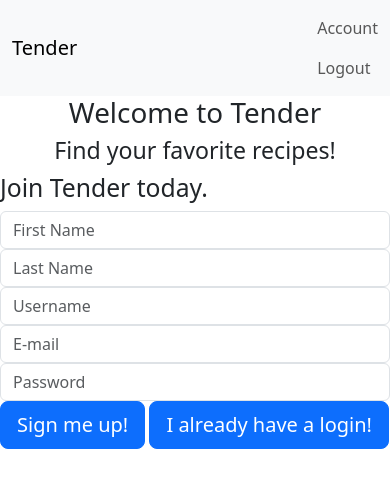
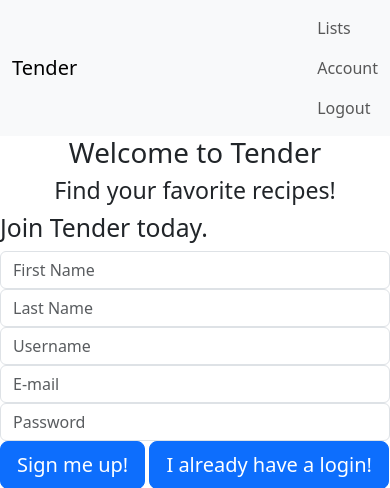
Before and after one commit to agnesmcc/capstone_project_one, a Flask app: page /signup in a window 390 px wide. Shown: the top 488 px of the page. Run offline with Flask 2, Linux system fonts and the light colour scheme; some libraries are stand-ins or nearby versions.

Commit message:
add link to show lists

```diff
--- a/app.py
+++ b/app.py
@@ -122,3 +122,10 @@ def logout():
     do_logout()
     flash("Logged out successfully.", "success")
     return redirect("/")
+
+@app.route('/lists')
+def show_lists():
+    """Show all lists."""
+
+    lists = List.query.all()
+    return render_template('lists/lists.html', lists=lists)
--- a/templates/base.html
+++ b/templates/base.html
@@ -23,6 +23,9 @@
       <a class="navbar-brand" href="#">Tender</a>
         <ul class="navbar-nav">
           <li class="nav-item">
+            <a class="nav-link" href="/lists">Lists</a>
+          </li>
+          <li class="nav-item">
             <a class="nav-link" href="#">Account</a>
           </li>
           <li class="nav-item">
```
Also changed, not shown: templates/lists/lists.html (added, +18 -0 lines).
